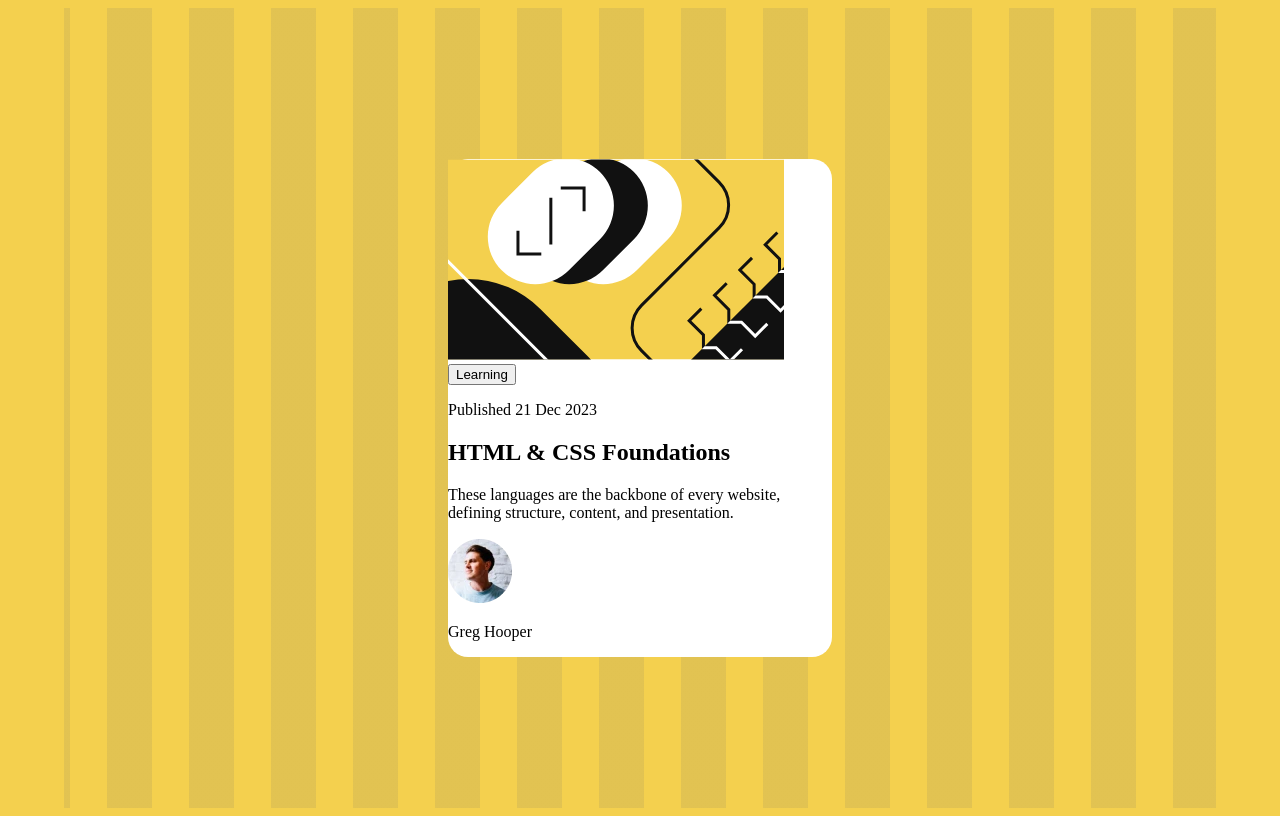
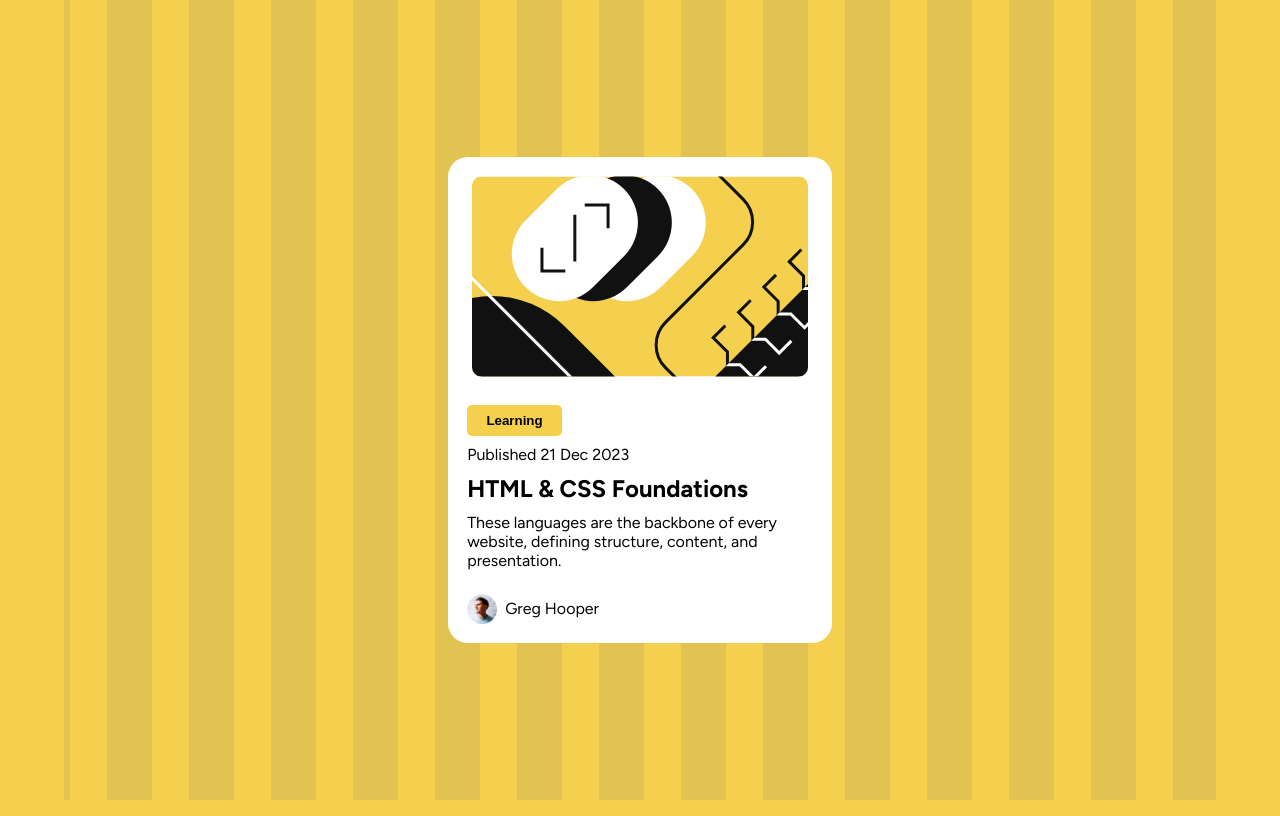
Before and after one commit to sd3u16/blog-card-preview, a plain HTML site: page index.html in a window 1280 px wide. Drawn offline with Linux system fonts and the light colour scheme.

Commit message:
finished card preview

```diff
--- a/index.html
+++ b/index.html
@@ -10,8 +10,19 @@
 
   <!-- Feel free to remove these styles or customise in your own stylesheet 👍 -->
   <style>
+
+    @import url('https://fonts.googleapis.com/css2?family=Figtree:ital,wght@0,300..900;1,300..900&family=Outfit:wght@100..900&family=Roboto:ital,wght@0,100..900;1,100..900&display=swap');
+
     .attribution { font-size: 11px; text-align: center; }
     .attribution a { color: hsl(228, 45%, 44%); }
+
+    *, *::before, *::after{
+      margin: 0;
+      padding: 0;
+      box-sizing: border-box;
+    }
+
+
 
     body{
       background-color: #F4D04E;
@@ -19,6 +30,22 @@
       display: flex;
       justify-content: center;
       align-items: center;
+      font-family: 'Figtree', sans-serif;
+
+    }
+
+    .card-box__main_btn{
+      margin-right: 9.4rem;
+      background-color: #F4D04E;
+      border: 0;
+      width: fit-content;
+      padding: 0.5rem 1.2rem;
+      border-radius: 5px;
+      font-weight: 900;
+    }
+
+    .footer__img{
+      width: 30px;
     }
 
     .card-box{
@@ -28,6 +55,16 @@
       flex-wrap: nowrap;
       width: 384px;
       border-radius: 20px;
+      justify-content: center;
+      align-items: center;
+      padding: 1.2rem;
+      gap: 1.5rem;
+
+    }
+
+    .card-box__image img{
+      max-width: 100%;
+      border-radius: 10px;
     }
 
     .grid-inside{
@@ -43,6 +80,20 @@
       display: flex;
       flex-direction: column;
 
+    }
+
+    .footer{
+      display: flex;
+      align-self: flex-start;
+      justify-content: center;
+      align-items: center;
+      gap: 0.5rem;
+    }
+
+    #card-box__main{
+      display: flex;
+      flex-flow: column nowrap;
+      gap: 0.6rem;
     }
 
     @media screen and (max-width: 768px) {
@@ -62,6 +113,10 @@
     width: 323.09px;
     height: 100vh; /* Full screen height */
     background-position: left top;
+  }
+
+  .card-box{
+    width: 300px;
   }
 
 
```
